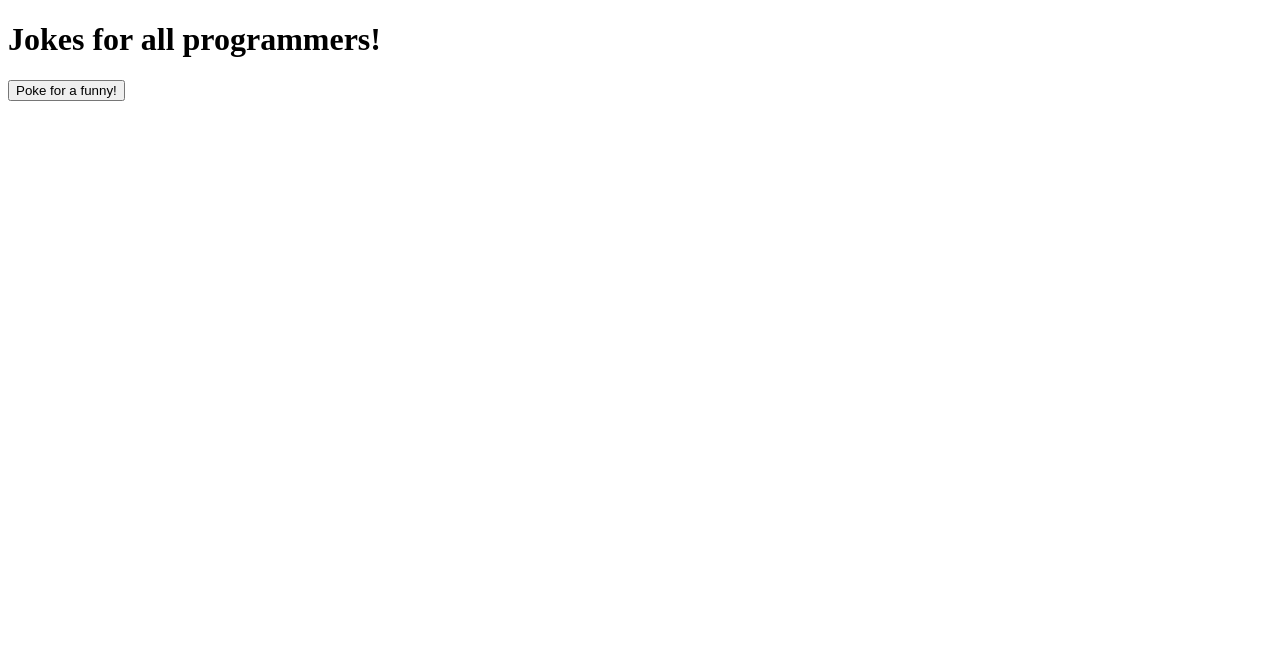
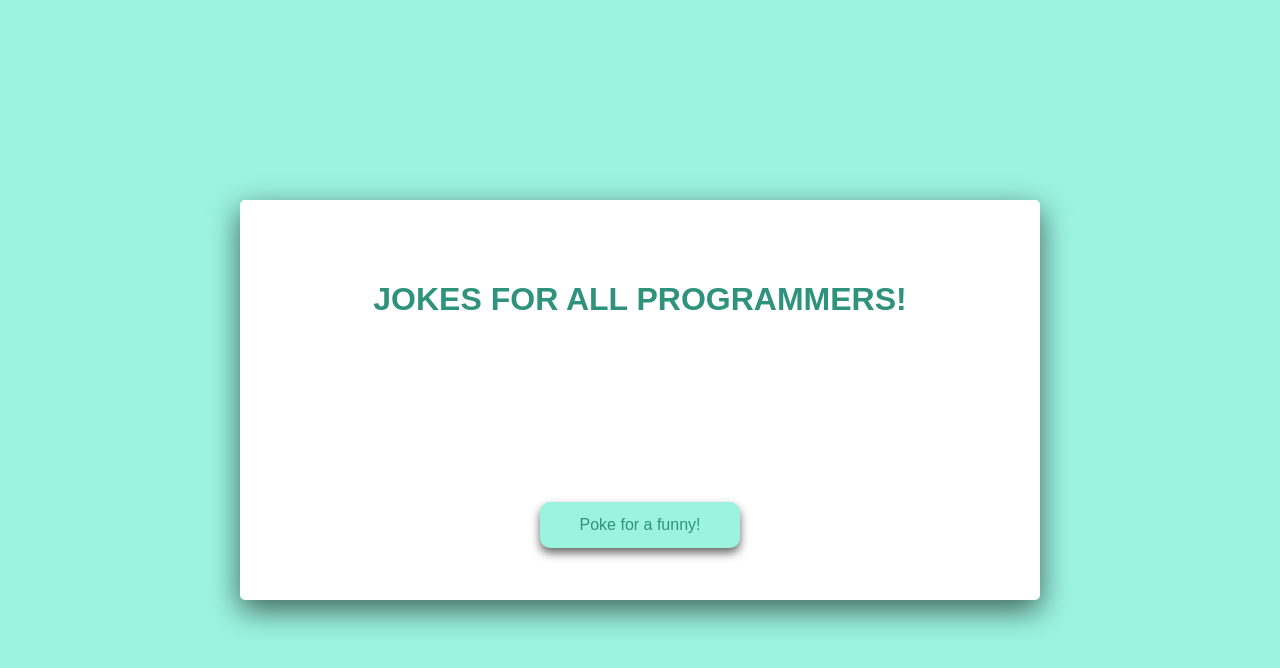
Before and after one commit to j-fraza/joke-generator, a plain HTML site: page index.html in a window 1280 px wide. Drawn offline with nearby package versions, Linux system fonts and the light colour scheme.

Commit message:
created styles

```diff
--- a/index.html
+++ b/index.html
@@ -5,11 +5,13 @@
     <meta http-equiv="X-UA-Compatible" content="IE=edge">
     <meta name="viewport" content="width=device-width, initial-scale=1.0">
     <title>Joke Generator</title>
+    <link rel="stylesheet" href="styles.css">
+    <link rel="stylesheet" href="https://cdnjs.cloudflare.com/ajax/libs/animate.css/4.1.1/animate.min.css"/>
 </head>
 <body>
     <div class="container">
         <h1>Jokes for all programmers!</h1>
-        <div id="joke" class="joke"></div>
+        <div id="joke" class="joke animate__jackInTheBox"></div>
         <button id="jokeBtn" class="btn">Poke for a funny!</button>
     </div>
 
--- a/styles.css
+++ b/styles.css
@@ -1,3 +1,63 @@
 * {
     box-sizing: border-box;
 }
+
+body {
+    display: flex;
+    justify-content: center;
+    align-items: center;
+    flex-direction: column;
+    background-color: #9bf3e0;
+    font-family: Arial, Helvetica, sans-serif;
+    height: 100vh;
+    overflow: hidden;
+    margin: 0;
+    padding: 20px;
+}
+
+h1 {
+    color: #2F927C;
+    text-transform: uppercase;
+    font-size: 2rem;
+}
+
+.container {
+    background-color: #fff;
+    padding: 60px 30px;
+    border-radius: 5px;
+    box-shadow: 0 10px 30px rgba(0, 0, 0, 0.6);
+    text-align: center;
+    max-width: 100%;
+    width: 800px;
+    max-height: 100%;
+    height: 400px;
+}
+
+.joke {
+    display: flex;
+    justify-content: center;
+    align-items: center;
+    font-size: 1.5rem;
+    margin: 50px;
+    height: 30%;
+    width: auto;
+}
+
+.btn {
+    background-color: #9bf3e0;
+    color: #2F927C;
+    border: 0;
+    border-radius: 10px;
+    padding: 14px 40px;
+    box-shadow: 0 5px 10px rgba(0, 0, 0, 0.6);
+    font-size: 16px;
+    cursor: pointer;
+}
+
+.btn:hover {
+    transform: scale(0.95);
+}
+
+.btn:focus {
+    outline: 0;
+}
```
